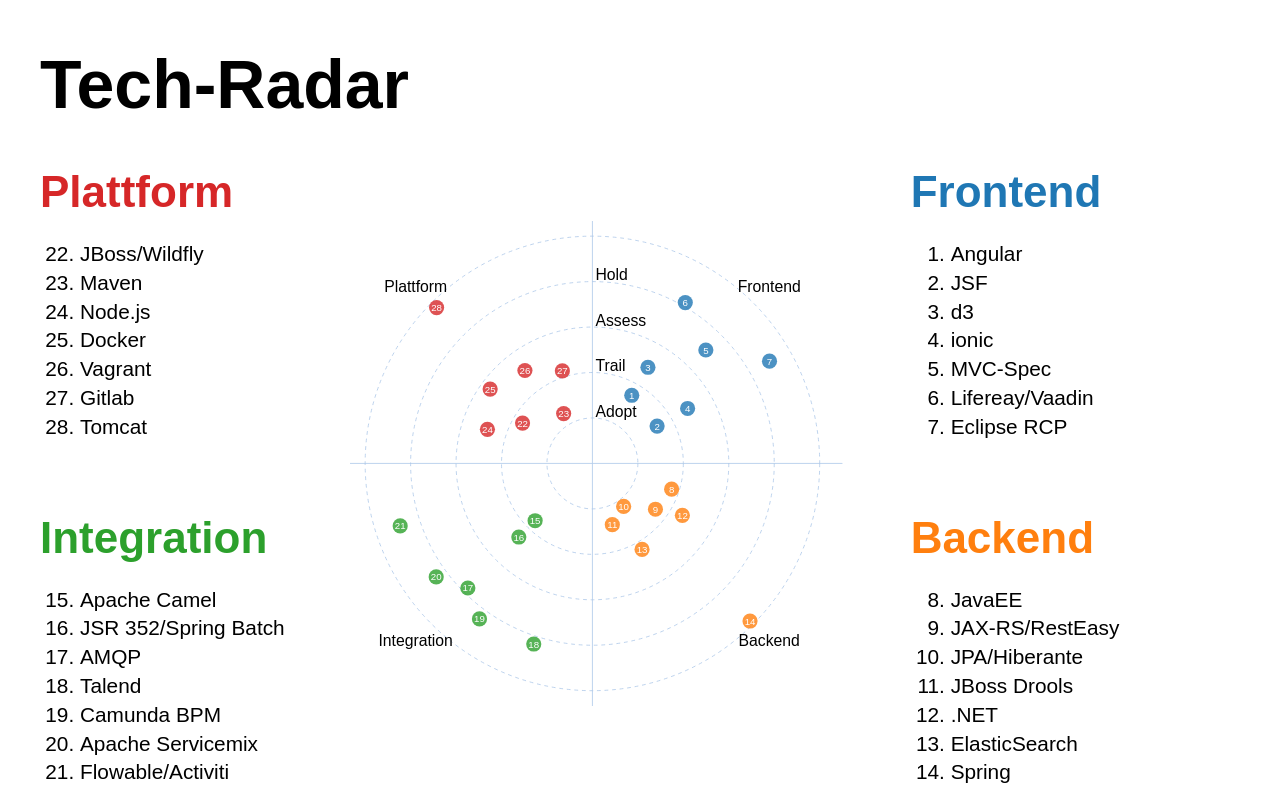
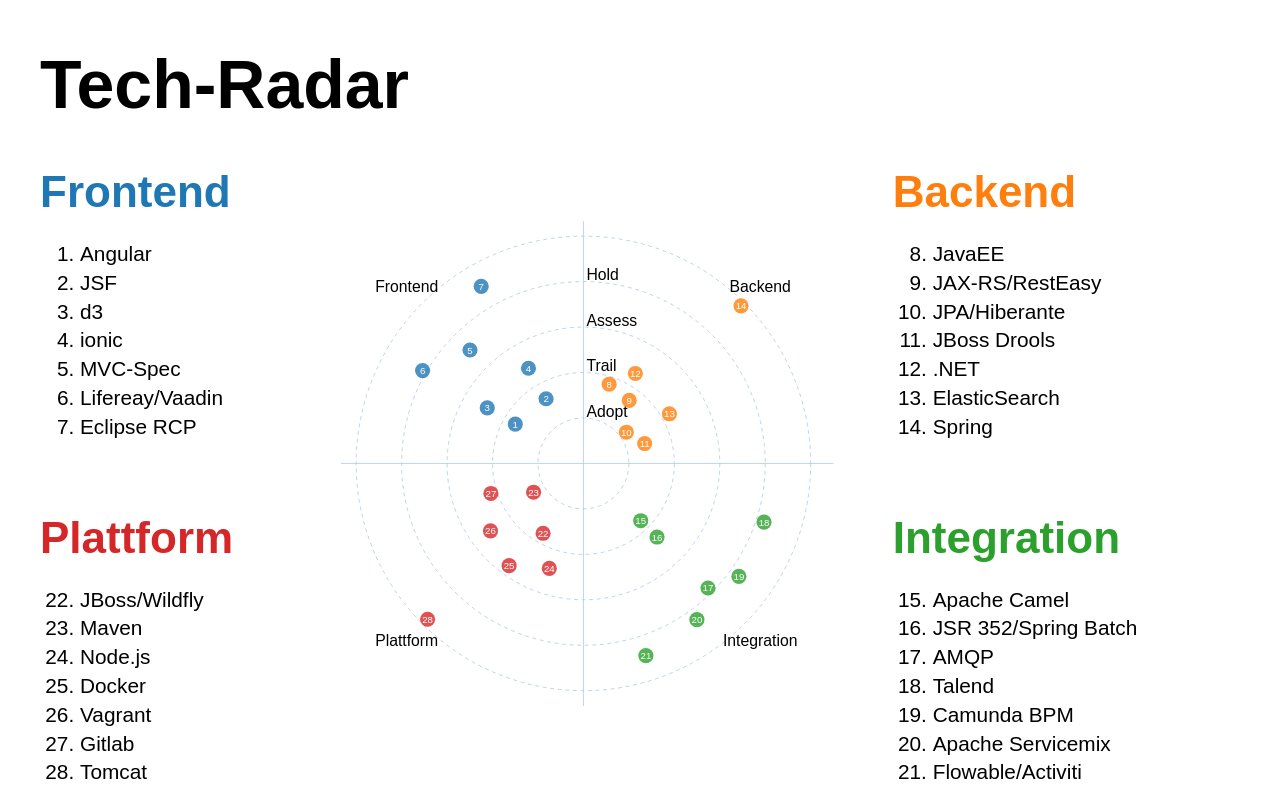
Before and after one commit to Cofinpro/Tech-Radar, a plain HTML site: page index.html in a window 1280 px wide. Drawn offline with nearby package versions, Linux system fonts and the light colour scheme.

Commit message:
rotate quadrants

```diff
--- a/style.css
+++ b/style.css
@@ -20,7 +20,7 @@ ol li {
 
 ul li,
 ol li.active,
-ol li.clicked{
+ol li.clicked {
     color: red;
     font-size: 1.5rem;
 }
@@ -38,11 +38,13 @@ h1 {
     line-height: 4.5rem;
     margin-top: 3rem;
 }
+
 h2 {
     font-size: 2.75rem;
     line-height: 3rem;
     margin-top: 3rem;
 }
+
 h3 {
     font-size: 1.5rem;
 }
@@ -78,18 +80,23 @@ h3 {
 }
 
 .legend-integration {
+    grid-column: 3;
+    grid-row: 2;
+}
+
+.legend-frontend {
     grid-column: 1;
-    grid-row:2;
+    grid-row: 1;
 }
-.legend-frontend {
-     grid-column: 3;
-}
+
 .legend-backend {
     grid-column: 3;
+    grid-row: 1
 }
+
 .legend-plattform {
     grid-column: 1;
-    grid-row:1;
+    grid-row: 2;
 }
 
 #radar {
@@ -103,26 +110,31 @@ h3 {
     min-width: 500px;
 
 }
+
 #radar .axisLabel {
 }
 
 @media (max-width: 1100px) {
     .legend-integration {
         grid-column-start: 1;
-        grid-row:3;
+        grid-row: 3;
     }
+
     .legend-frontend {
         grid-column-start: 1;
-        grid-row:4;
+        grid-row: 4;
     }
+
     .legend-backend {
         grid-column-start: 1;
-        grid-row:5;
+        grid-row: 5;
     }
+
     .legend-plattform {
         grid-column-start: 1;
-        grid-row:6;
+        grid-row: 6;
     }
+
     #radar {
         grid-column-start: 1;
         grid-row: 1;
--- a/tech-radar.js
+++ b/tech-radar.js
@@ -111,10 +111,10 @@ function RadarChart(id, data) {
         .attr("text-anchor", "middle")
         .attr("dy", "0.35em")
         .attr("x", function (d, i) {
-            return rScale(cfg.labelFactor) * Math.cos(angleSlice * i - Math.PI / 4);
+            return rScale(cfg.labelFactor) * Math.cos(angleSlice * (i-1)  - Math.PI / 4);
         })
         .attr("y", function (d, i) {
-            return rScale(cfg.labelFactor) * Math.sin(angleSlice * i - Math.PI / 4);
+            return rScale(cfg.labelFactor) * Math.sin(angleSlice * (i-1) - Math.PI / 4);
         })
         .text(function (d) {
             return d.name;
@@ -211,12 +211,15 @@ function enrichData(data) {
 
 function drawLegend(data, cfg) {
 
-    var legendSection = d3.select(".container")
+    const legendSection = d3.select(".container")
         .selectAll('div.legend')
         .data(data)
         .enter()
         .append("div")
-		.attr('class', function(d) {console.log(d);return 'legend legend-'+d.name.toLowerCase()});
+        .attr('class', function (d) {
+            console.log(d);
+            return 'legend legend-' + d.name.toLowerCase()
+        });
 
     // append the heading
     legendSection
@@ -236,8 +239,8 @@ function drawLegend(data, cfg) {
 }
 
 function determinePosition(quarter, dotCountInArea, dotNumber) {
-    const quarterStart = (Math.PI / 2) * quarter;
-    const quarterEnd = (Math.PI / 2) * (quarter + 1);
+    const quarterStart = (Math.PI / 2) * (quarter -1);
+    const quarterEnd = (Math.PI / 2) * (quarter );
 
     const quarterSize = quarterEnd - quarterStart;
     const quarterSpacePerDot = quarterSize / (dotCountInArea + 1);
@@ -281,7 +284,6 @@ function handleMouseOut() {
 }
 
 function handleMouseOver() {
-
     const technology = d3.select(this)
         .attr("data-technology");
 
```
Lines whose indentation alone changed are shown as unchanged.
